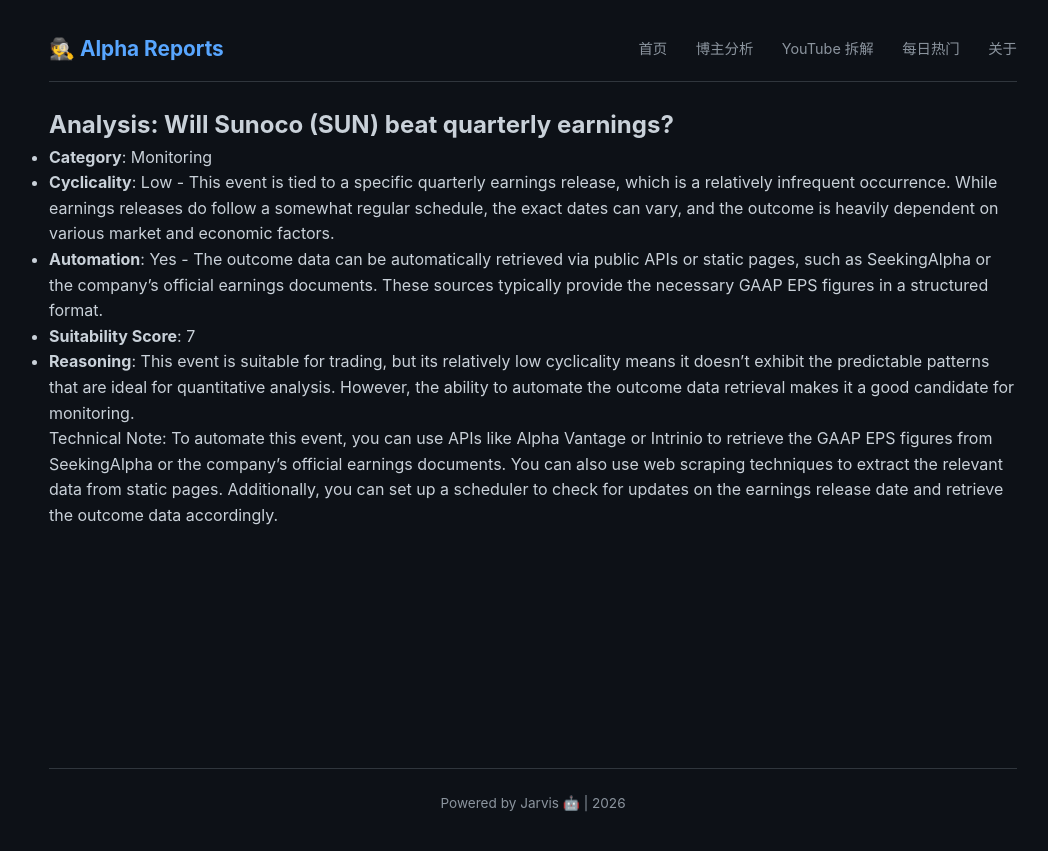
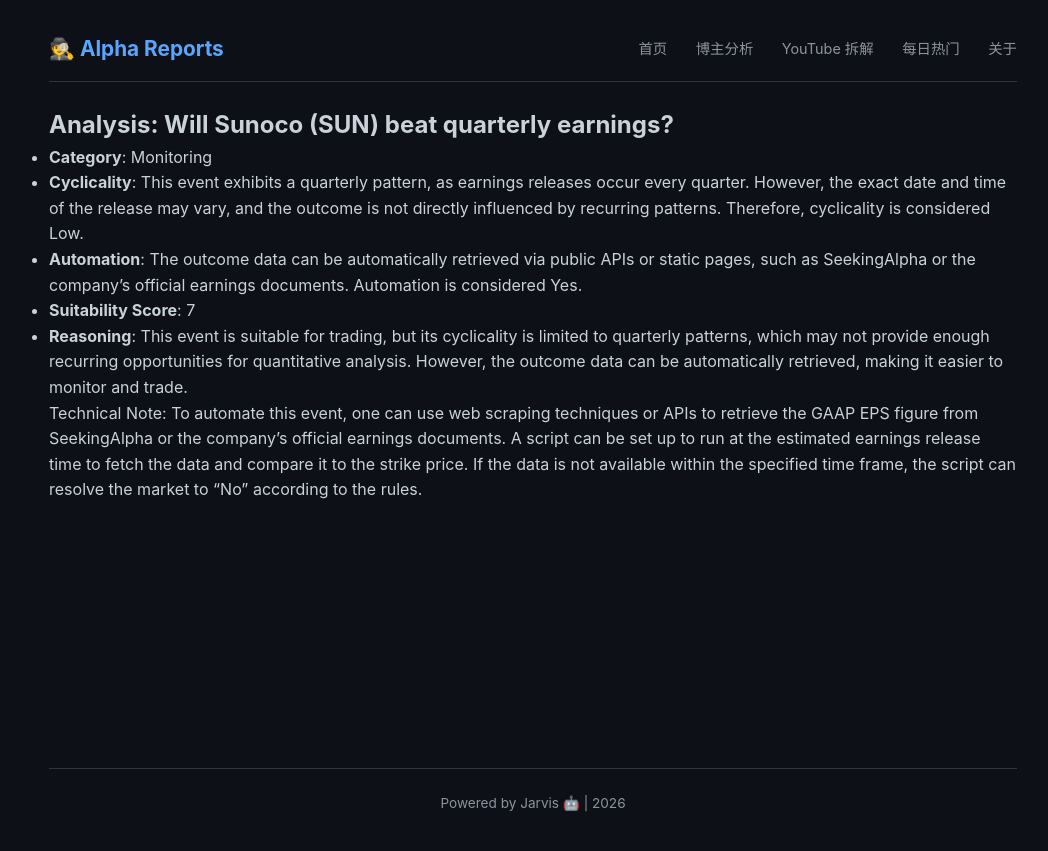
Before and after one commit to amencris073-png/crypto-alpha-reports, a Jekyll site: the page built from polymarket_analysis/monitoring/2026-02-04_will_sunoco_sun_beat_quarterly_earnings.md, in a window 1280 px wide. Shown: the top 851 px of the page, without its empty margins (107-1155 px from the left). Built offline with Jekyll 4.4.1, drawn with Linux system fonts in a browser that asks for light colours; our own code applies the rules of GitHub Pages for plain Markdown files.

Commit message:
Automated analysis for Will Sunoco (SUN) beat quarterly earnings?

```diff
--- a/polymarket_analysis/monitoring/2026-02-04_will_sunoco_sun_beat_quarterly_earnings.md
+++ b/polymarket_analysis/monitoring/2026-02-04_will_sunoco_sun_beat_quarterly_earnings.md
@@ -1,9 +1,9 @@
 ## Analysis: Will Sunoco (SUN) beat quarterly earnings?
 
 - **Category**: Monitoring
-- **Cyclicality**: Low - This event is tied to a specific quarterly earnings release, which is a relatively infrequent occurrence. While earnings releases do follow a somewhat regular schedule, the exact dates can vary, and the outcome is heavily dependent on various market and economic factors.
-- **Automation**: Yes - The outcome data can be automatically retrieved via public APIs or static pages, such as SeekingAlpha or the company's official earnings documents. These sources typically provide the necessary GAAP EPS figures in a structured format.
+- **Cyclicality**: This event exhibits a quarterly pattern, as earnings releases occur every quarter. However, the exact date and time of the release may vary, and the outcome is not directly influenced by recurring patterns. Therefore, cyclicality is considered Low.
+- **Automation**: The outcome data can be automatically retrieved via public APIs or static pages, such as SeekingAlpha or the company's official earnings documents. Automation is considered Yes.
 - **Suitability Score**: 7
-- **Reasoning**: This event is suitable for trading, but its relatively low cyclicality means it doesn't exhibit the predictable patterns that are ideal for quantitative analysis. However, the ability to automate the outcome data retrieval makes it a good candidate for monitoring.
+- **Reasoning**: This event is suitable for trading, but its cyclicality is limited to quarterly patterns, which may not provide enough recurring opportunities for quantitative analysis. However, the outcome data can be automatically retrieved, making it easier to monitor and trade.
 
-Technical Note: To automate this event, you can use APIs like Alpha Vantage or Intrinio to retrieve the GAAP EPS figures from SeekingAlpha or the company's official earnings documents. You can also use web scraping techniques to extract the relevant data from static pages. Additionally, you can set up a scheduler to check for updates on the earnings release date and retrieve the outcome data accordingly.
+Technical Note: To automate this event, one can use web scraping techniques or APIs to retrieve the GAAP EPS figure from SeekingAlpha or the company's official earnings documents. A script can be set up to run at the estimated earnings release time to fetch the data and compare it to the strike price. If the data is not available within the specified time frame, the script can resolve the market to "No" according to the rules.
```
